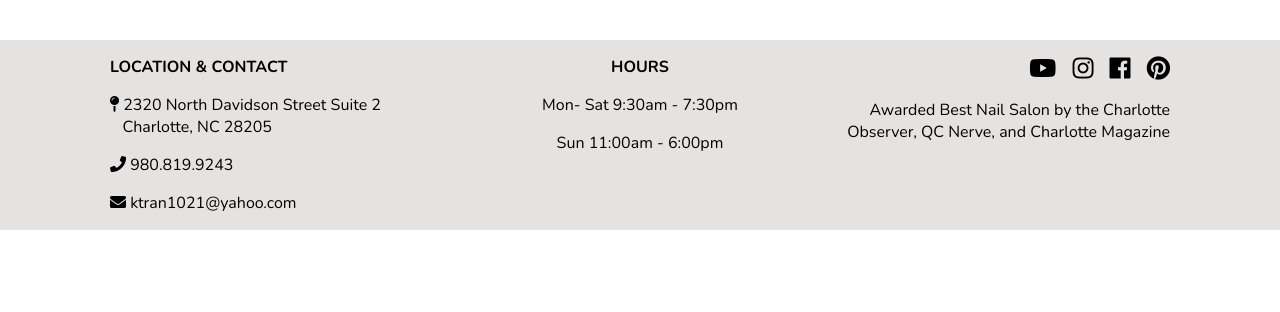
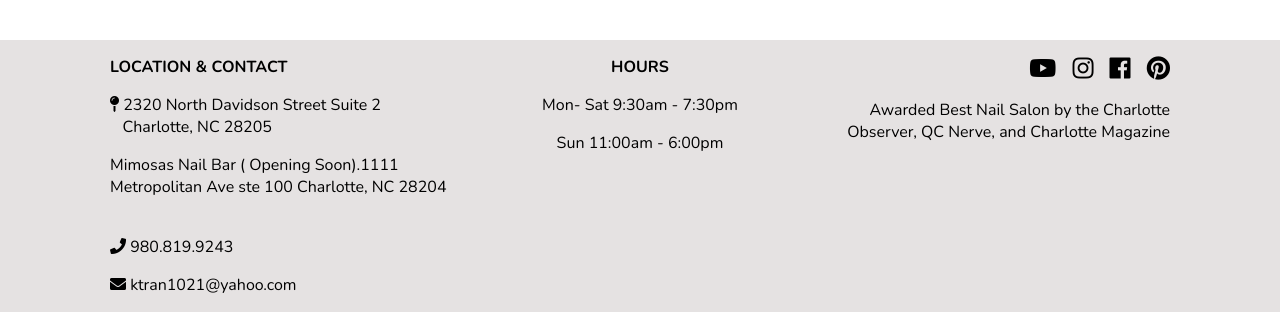
Before and after one commit to mimosasnailbar/mimosas, a Jekyll site: the page built from index.md, in a window 1280 px wide and 900 px high, scrolled down 1033 px, cut to the strip 588-900 px from the top of the window. Built offline with Jekyll 4.4.1, drawn with Linux system fonts in a browser that asks for light colours; nearby versions of some CDN libraries; before the commit the page ends 1851 px from its top, so only the background shows below that.

Commit message:
Updated 1 file via CloudCannon.

```diff
--- a/_layouts/default.html
+++ b/_layouts/default.html
@@ -41,16 +41,17 @@
 			<div class="wrapper-two footer__content">
 				<div>
 					<p class="footer__title editable">
-						LOCATION &amp; CONTACT
+						LOCATION &amp; CONTACT<br />
 					</p>
 					<a href="https://maps.google.com/?q=2320 North Davidson Street Suite 2, Charlotte, NC 28205" class="editable footer__address">
 						<p>
 							<i class="fas fa-map-pin"></i>&nbsp;2320 North Davidson Street Suite
 							2<br />&nbsp; &nbsp;Charlotte, NC 28205
 						</p>
+						<p>Mimosas Nail Bar ( Opening Soon).1111 Metropolitan Ave ste 100 Charlotte, NC 28204</p><br />
 					</a>
 					<a href="tel:980-819-9243" class="editable">
-						<i class="fas fa-phone"></i>&nbsp;980.819.9243
+						<i class="fas fa-phone"></i>&nbsp;980.819.9243<br />
 					</a>
 					<p class="editable">
 						<i class="fas fa-envelope"></i> ktran1021@yahoo.com
```
